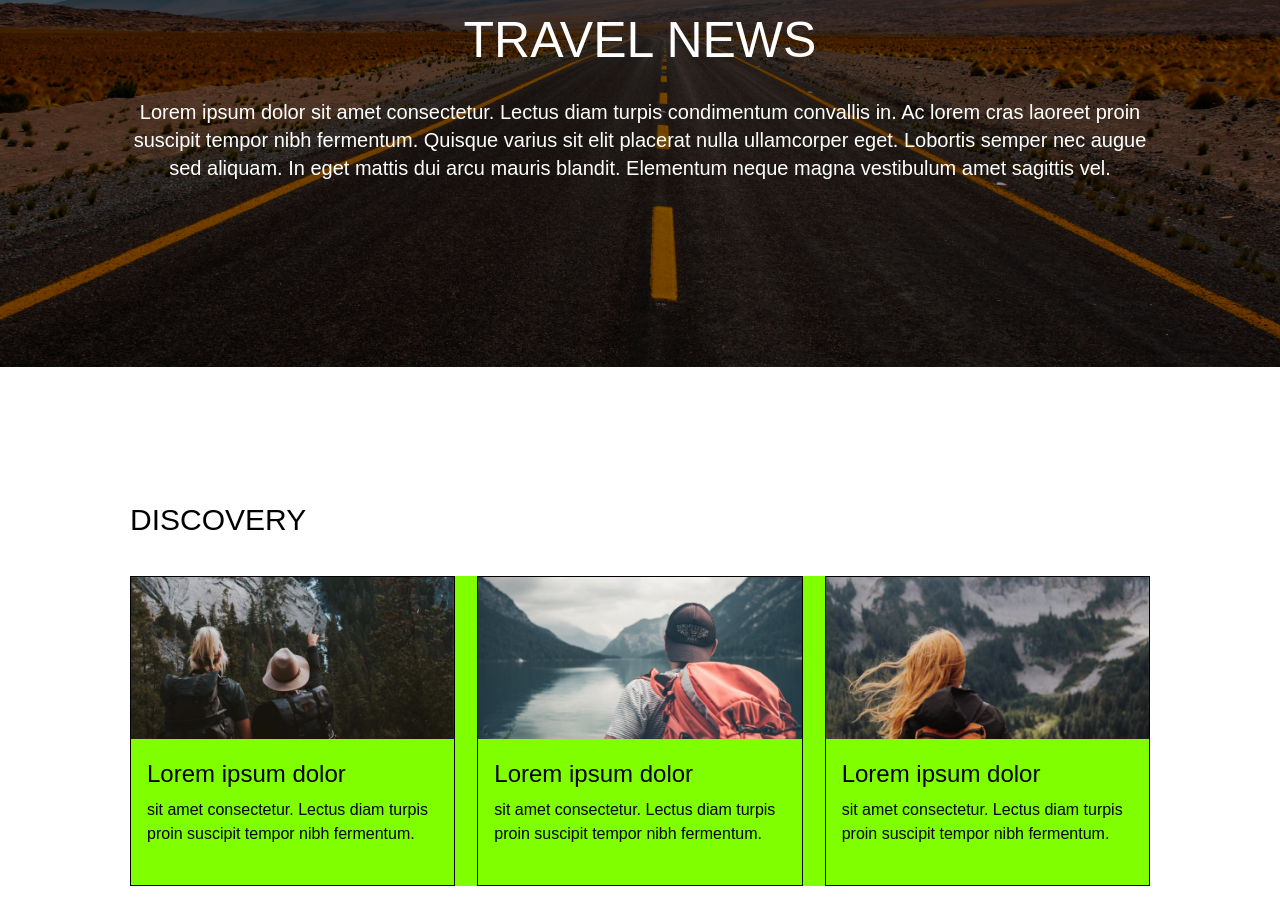
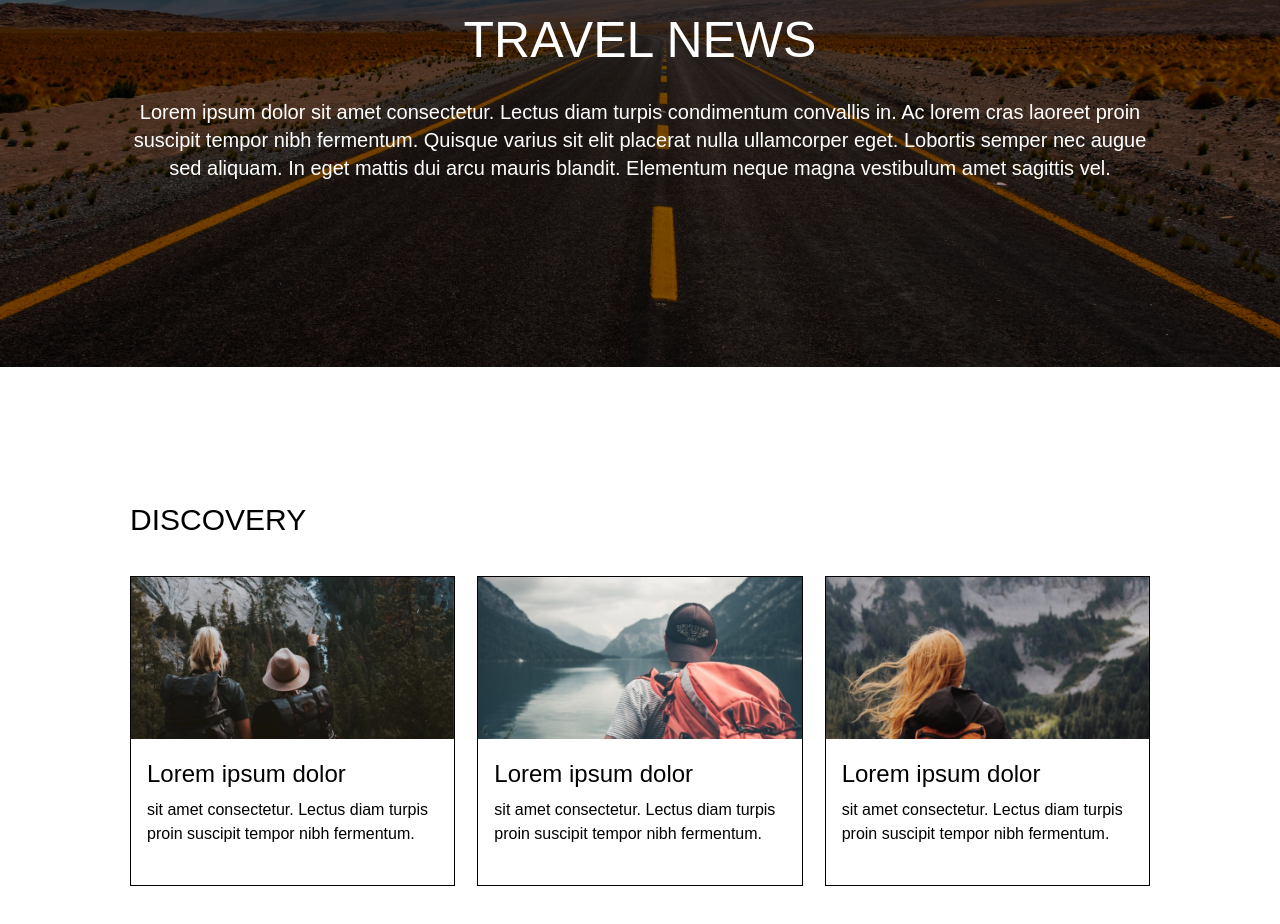
Before and after one commit to jdilla19/Homework9, a plain HTML site: page index.html in a window 1280 px wide. Shown: the part 236-1160 px from the top of the page. Drawn offline with Linux system fonts and the light colour scheme.

Commit message:
Update style.css

```diff
--- a/css/style.css
+++ b/css/style.css
@@ -115,7 +115,7 @@ margin-bottom: 34px;
 
 
 .card_container{
-    background-color: chartreuse;
+    /* background-color: chartreuse; */
     display: flex;
     column-gap: 22px;
 
```
